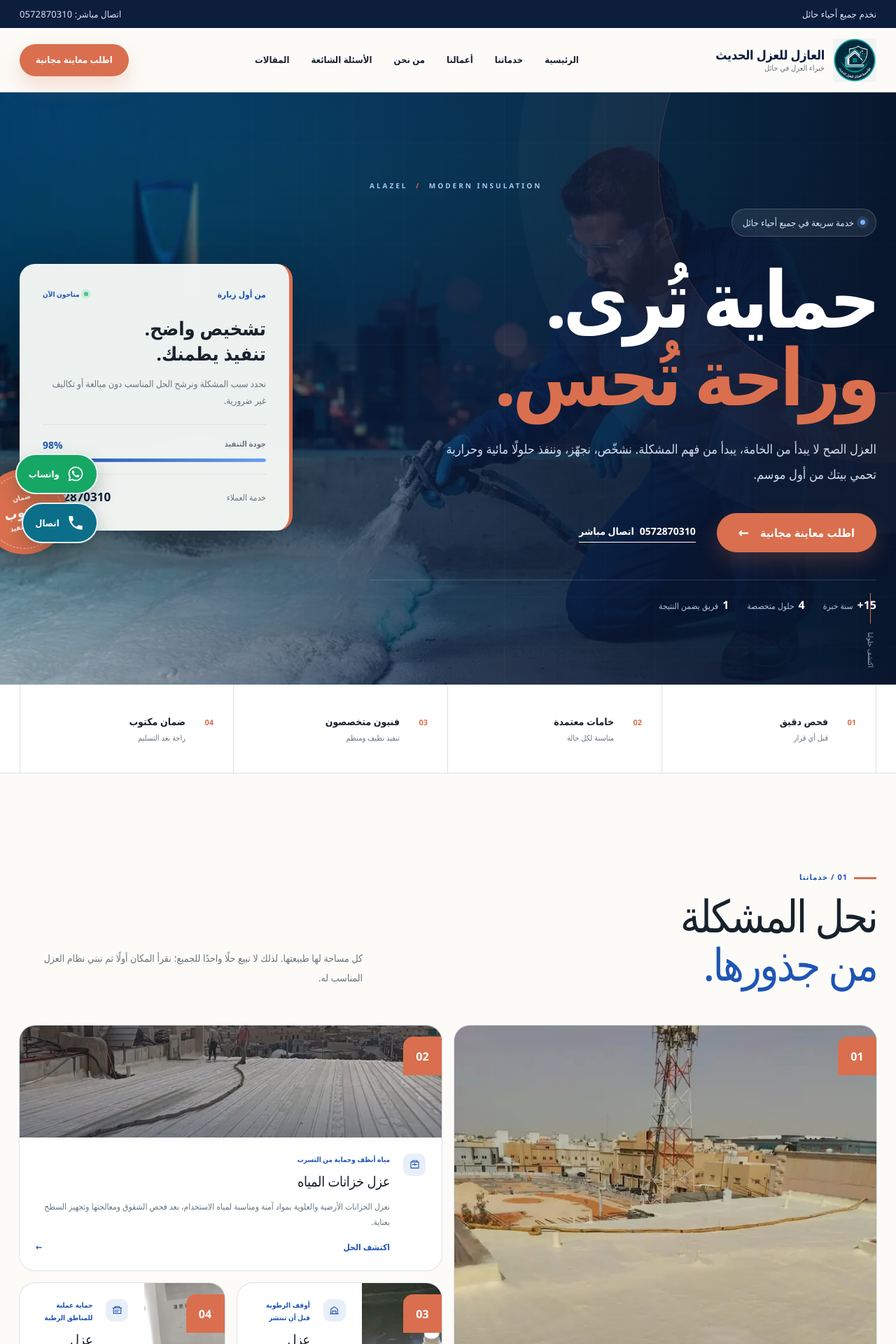
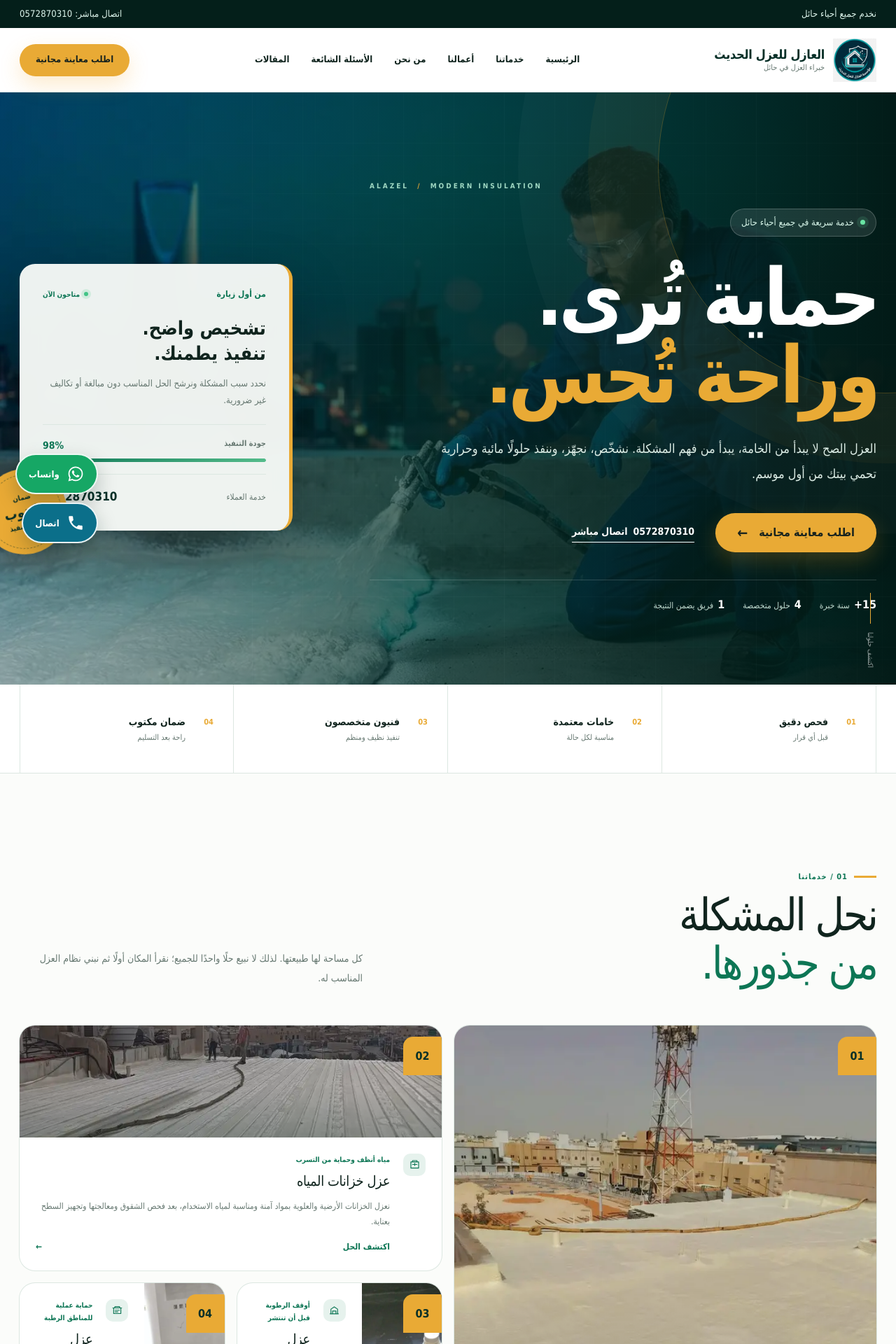
Before and after one commit to AhmedZakaria14/alazel, a Next.js app: page / in a window 1280 px wide. Shown: the top 1920 px of the page at 70% size. Built offline with nearby package versions, Linux system fonts and the light colour scheme.

Commit message:
Revert last theme change

```diff
--- a/app/globals.css
+++ b/app/globals.css
@@ -890,138 +890,3 @@ body { background: #fbfcfa; }
   .footer-brand > strong { font-size: 23px; }
   .footer-availability { order: 3; width: 100%; text-align: center; }
 }
-
-
-/* Theme v2 — Architectural blue / ivory / terracotta */
-:root {
-  --ink: #18222d;
-  --muted: #69747d;
-  --green: #1e55b3;
-  --green-deep: #0d1d3c;
-  --mint: #e9eff8;
-  --sand: #d96f4e;
-  --cream: #f5f1e9;
-  --line: #dbe1e8;
-  --white: #ffffff;
-  --shadow: 0 28px 80px rgba(13, 29, 60, .13);
-}
-
-body { background: #fcfbf8; color: var(--ink); font-family: "Segoe UI", Tahoma, Arial, sans-serif; }
-::selection { background: var(--sand); color: white; }
-.topline { background: var(--green-deep); color: #d9e5fb; }
-.site-header { background: rgba(252,251,248,.94); border-bottom-color: rgba(13,29,60,.1); }
-.brand strong { color: var(--green-deep); }
-.main-nav a:hover { color: var(--green); }
-.main-nav a::after { background: var(--sand); }
-.button { background: var(--sand); color: white; box-shadow: 0 13px 30px rgba(217,111,78,.24); }
-.button:hover { background: #c85c3d; box-shadow: 0 16px 38px rgba(217,111,78,.32); }
-.button-dark { background: var(--green); color: white; }
-.button-dark:hover { background: var(--green-deep); }
-
-.hero-reimagined { background: var(--green-deep); }
-.hero-reimagined .hero-overlay { background: linear-gradient(90deg, rgba(13,29,60,.22) 0%, rgba(13,29,60,.70) 48%, rgba(8,20,43,.98) 100%); }
-.hero-grid-lines { opacity: .14; background-image: linear-gradient(rgba(255,255,255,.08) 1px, transparent 1px), linear-gradient(90deg, rgba(255,255,255,.08) 1px, transparent 1px); }
-.hero::after { border-color: rgba(217,111,78,.28); box-shadow: 0 0 0 100px rgba(217,111,78,.035), 0 0 0 200px rgba(255,255,255,.025); }
-.hero-kicker { color: #a9c6f4; }
-.hero-kicker b { color: var(--sand); }
-.hero-badge { color: #dce8fa; background: rgba(255,255,255,.08); border-color: rgba(255,255,255,.18); }
-.hero-badge i { background: #7db0ff; box-shadow: 0 0 0 5px rgba(125,176,255,.16); }
-.hero h1 em, .hero-reimagined h1 em { color: var(--sand); }
-.hero-copy > p { color: #d2ddec; }
-.hero-proof { color: #b3c4dd; border-top-color: rgba(255,255,255,.16); }
-.hero-stamp { background: var(--sand); color: #fff; box-shadow: 0 18px 35px rgba(0,0,0,.2); }
-.hero-stamp::before { border-color: rgba(255,255,255,.58); }
-.hero-scroll i { background: var(--sand); }
-.hero-card { border-right-color: var(--sand); }
-.card-kicker { color: var(--green); }
-.card-status { color: var(--green); }
-.card-meter > i em { background: linear-gradient(90deg, var(--green), #6d9ff0); }
-.mini-row bdi { color: var(--green-deep); }
-
-.signal-bar { background: #fff; }
-.signal-grid small { color: var(--sand); }
-.signal-grid strong { color: var(--ink); }
-.signal-grid > div::before { background: var(--sand); }
-
-.services-section { background: #fcfbf8; }
-.eyebrow { color: var(--green); }
-.eyebrow::before { background: var(--sand); }
-.section-heading-new h2 em, .process-reimagined h2 em, .articles-preview h2 em, .faq-reimagined h2 em { color: var(--green); }
-.service-bento-card { background: #fff; box-shadow: 0 0 0 1px var(--line); }
-.service-bento-card:hover { box-shadow: 0 22px 55px rgba(13,29,60,.15); }
-.service-bento-card .service-image::after { background: linear-gradient(180deg, transparent 50%, rgba(13,29,60,.28)); }
-.service-number { background: var(--sand); color: white; }
-.service-mark { color: var(--green); background: var(--mint); }
-.service-type { color: var(--green); }
-.service-bento-1 .service-type { color: #bcd2f4; }
-.service-bento-1 a { color: #f29a78; }
-.service-bento-card a { color: var(--green); }
-
-.diagnosis-section { background: var(--green-deep); }
-.diagnosis-section::before { border-color: rgba(217,111,78,.28); box-shadow: 0 0 0 100px rgba(217,111,78,.04), 0 0 0 200px rgba(255,255,255,.02); }
-.diagnosis-copy h2 em { color: var(--sand); }
-.diagnosis-copy > p { color: #b5c6df; }
-.diagnosis-list b, .panel-label, .panel-signature span { color: var(--sand); }
-.diagnosis-list small, .panel-signature b { color: #afc0d8; }
-.diagnosis-panel { border-color: rgba(255,255,255,.17); background: rgba(255,255,255,.05); }
-
-.process-reimagined { background: #f4f6fa; }
-.timeline-line { background: #c5d2e4; }
-.timeline-step > b { border-color: var(--green); background: #f4f6fa; color: var(--green); }
-.timeline-dot { background: var(--sand); }
-
-.work-section { background: var(--green-deep); }
-.work-section::before { opacity: .12; background-image: linear-gradient(135deg, transparent 0 49%, rgba(217,111,78,.8) 50% 50.5%, transparent 51%); }
-.work-heading h2 em { color: var(--sand); }
-.gallery-tag { background: rgba(13,29,60,.76); }
-.gallery-1 .gallery-tag { background: var(--sand); color: white; }
-
-.articles-preview { background: var(--cream); }
-.article-card { background: #fff; box-shadow: 0 0 0 1px var(--line); }
-.article-card:hover { box-shadow: 0 20px 48px rgba(13,29,60,.13); }
-.article-card-premium .article-card-image > span { background: var(--sand); color: white; }
-.article-card-keyword, .article-read-link, .archive-link { color: var(--green); }
-.archive-link { border-bottom-color: var(--green); }
-
-.faq-reimagined { background: #fcfbf8; }
-.faq-list summary span { background: var(--mint); color: var(--green); }
-
-.contact-banner { background: var(--green); box-shadow: 0 20px 55px rgba(13,29,60,.16); }
-.contact-banner::after { border-color: rgba(255,255,255,.08); }
-.button-light { background: white; color: var(--green-deep); }
-.footer { background: #091631; }
-.footer-brand > span, .footer-index { color: #f29a78 !important; }
-.footer-grid a:hover, .developer-credit a:hover { color: #f29a78; }
-.footer-premium .footer-grid > div:first-child { border-left-color: rgba(255,255,255,.14); }
-
-/* Inner pages in the new theme */
-.service-hero-premium, .article-hero-premium { background: var(--green-deep); }
-.service-hero-premium::before, .article-hero-premium::before { opacity: .14; background-image: linear-gradient(90deg, rgba(255,255,255,.08) 1px, transparent 1px), linear-gradient(rgba(255,255,255,.08) 1px, transparent 1px); }
-.inner-kicker { color: #f29a78; }
-.service-hero-premium h1, .article-hero-premium .article-hero-copy h1 { color: white; }
-.service-hero-premium .service-hero-image, .article-hero-premium .article-hero-image { box-shadow: 15px 15px 0 var(--sand); }
-.service-image-badge { background: rgba(13,29,60,.78); }
-.service-image-badge b { color: #f29a78; }
-.service-hero-note bdi { color: white; }
-.service-content-premium .feature-list span { border-top-color: var(--sand); background: var(--cream); }
-.service-content-premium .steps-list li::before { background: var(--mint); color: var(--green); }
-.side-contact-premium { background: var(--green-deep); }
-.side-contact-premium::after { border-color: rgba(217,111,78,.4); box-shadow: 0 0 0 30px rgba(217,111,78,.05); }
-.side-contact-index, .side-contact-premium .eyebrow::before { color: #f29a78; }
-.side-contact-premium .eyebrow { color: #bad0ef; }
-.side-contact-premium .button { background: var(--sand); }
-.side-contact-premium .phone-box { background: rgba(255,255,255,.08); }
-.side-contact-trust { color: #b0c2dd; }
-
-.articles-index-hero-premium h1 em { color: #f29a78; }
-.articles-hero-stats b { color: #f4a488; }
-.article-hero-meta span { border-color: rgba(255,255,255,.22); color: #b7c9e3; }
-.article-hero-premium .article-hero-image { box-shadow: 15px 15px 0 var(--sand); }
-.toc-premium { border-left-color: var(--sand); background: var(--cream); }
-.toc-index { color: var(--sand); }
-.article-meta b { color: var(--green); }
-
-@media (max-width: 760px) {
-  .service-hero-premium .service-hero-image, .article-hero-premium .article-hero-image { box-shadow: 9px 9px 0 var(--sand); }
-  .footer-premium .footer-grid > div:first-child { border-left: 0; }
-}
```
